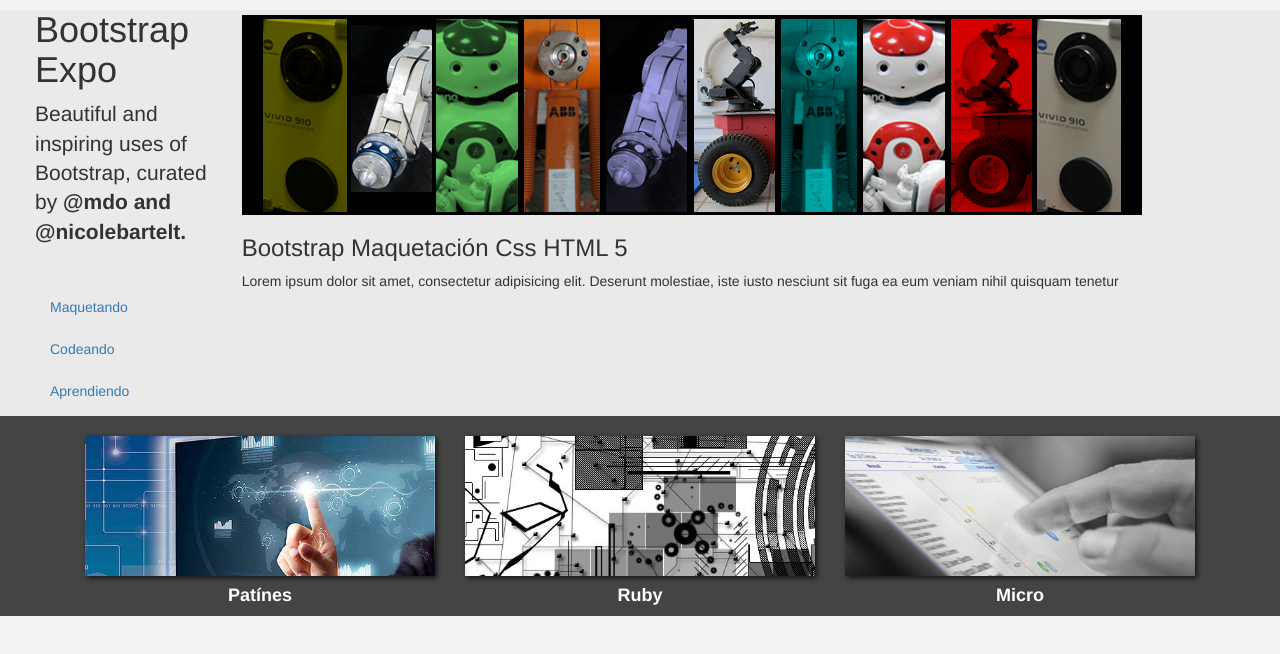
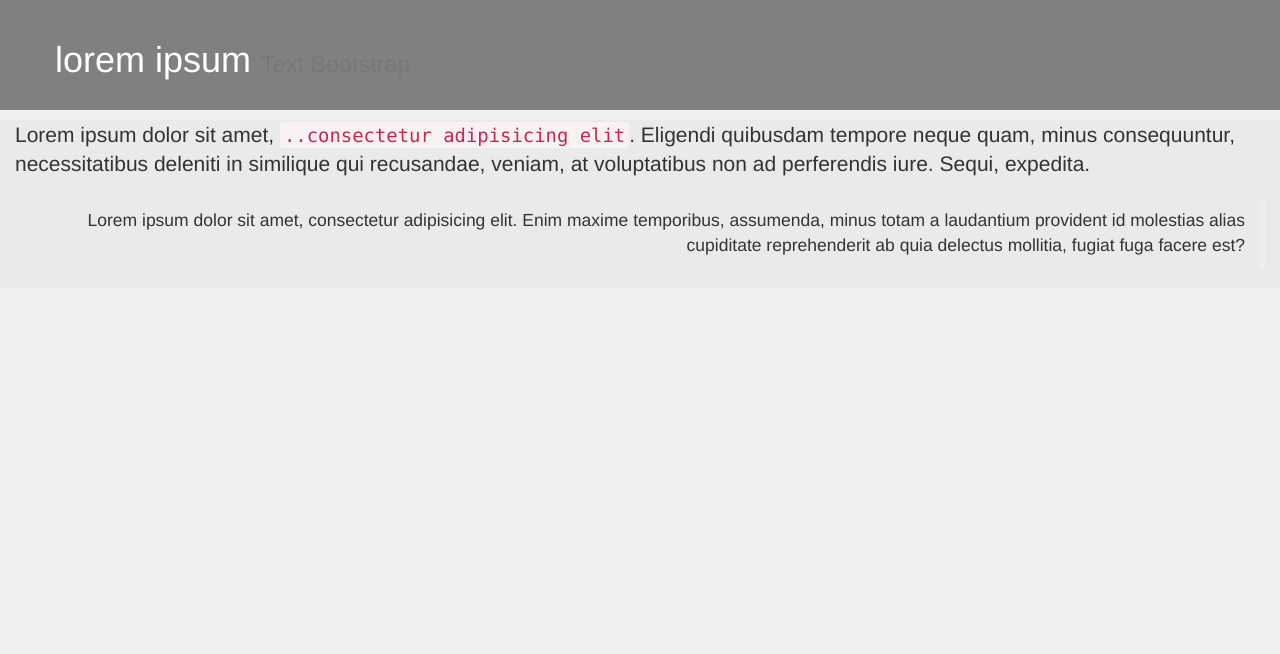
Before and after one commit to musicprogram/semillero_sena, a plain HTML site: page index.html in a window 1280 px wide. Drawn offline with Linux system fonts and the light colour scheme.

Commit message:
lead code small blockquote

```diff
--- a/css/style.css
+++ b/css/style.css
@@ -31,7 +31,7 @@
 
 
 body{
-	background-color: #F2F2F2;
+	background-color: #EFEFEF;
 }
 
 .navbar-default{
@@ -54,3 +54,20 @@ img{
 .blanco{
 	color:white;
 }
+
+
+.columna{
+	border: 1px solid black;
+}
+
+
+.container{
+
+}
+
+.full-width{
+	width: 100%;
+	color: white;
+	background-color: gray;
+	padding: 20px;
+}
--- a/index.html
+++ b/index.html
@@ -9,61 +9,21 @@
 </head>
 <body>
 
+	<div class="full-width">
+			<div class="container">
+			<div class="row">
+				<h1>lorem ipsum <small>Text Bootstrap</small></h1>
+			</div>
+			</div>
+	</div>
+
 	<div class="container-fluid">
-		<div class="row separar">
-			<div class="col-md-2">
-				<div class="parrafo">
+		<p class="lead">Lorem ipsum dolor sit amet, <code>..consectetur adipisicing elit</code>. Eligendi quibusdam tempore neque quam, minus consequuntur, necessitatibus deleniti in similique qui recusandae, veniam, at voluptatibus non ad perferendis iure. Sequi, expedita.</p>
 
-					<h1>Bootstrap Expo</h1>
+		<blockquote class="blockquote-reverse">
+			Lorem ipsum dolor sit amet, consectetur adipisicing elit. Enim maxime temporibus, assumenda, minus totam a laudantium provident id molestias alias cupiditate reprehenderit ab quia delectus mollitia, fugiat fuga facere est?
+		</blockquote>
+	</div>
 
-					<p class="lead">
-						Beautiful and inspiring uses of Bootstrap, curated by <strong>@mdo and @nicolebartelt.</strong>
-					</p>
-
-					<hr>
-					<ul class="nav nav-pills nav-stacked">
-				  	<li><a href="#">Maquetando</a></li>
-				  	<li><a href="#">Codeando</a></li>
-				  	<li><a href="#">Aprendiendo</a></li>
-					</ul>
-				</div>
-
-
-			</div>
-			<div class="col-md-9">
-				<div class="img">
-					<img src="img/tecnologia.png" class="banner img-responsive">
-				</div>
-
-				<h3>Bootstrap Maquetación Css HTML 5</h3>
-				<p>Lorem ipsum dolor sit amet, consectetur adipisicing elit. Deserunt molestiae, iste iusto nesciunt sit fuga ea eum veniam nihil quisquam tenetur </p>
-			</div>
-		</div>
-
-
-	</div>
-<div class="dark">
-
-	<div class="container">
-	<div class="row">
-<br>
-		<div class="col-md-12">
-			<div class="col-md-4">
-				<img src="img/patin.jpeg" class="img-responsive sombra">
-				<h4 class="text-center blanco"><strong>Patínes</strong></h4>
-			</div>
-			<div class="col-md-4">
-				<img src="img/rubik.jpg" class="img-responsive sombra">
-				<h4 class="text-center blanco"><strong>Ruby</strong></h4>
-			</div>
-			<div class="col-md-4">
-				<img src="img/vocal.jpg" class="img-responsive sombra">
-				<h4 class="text-center blanco"><strong>Micro</strong></h4>
-			</div>
-		</div>
-	</div>
-</div>
-
-</div>
 </body>
 </html>
```
